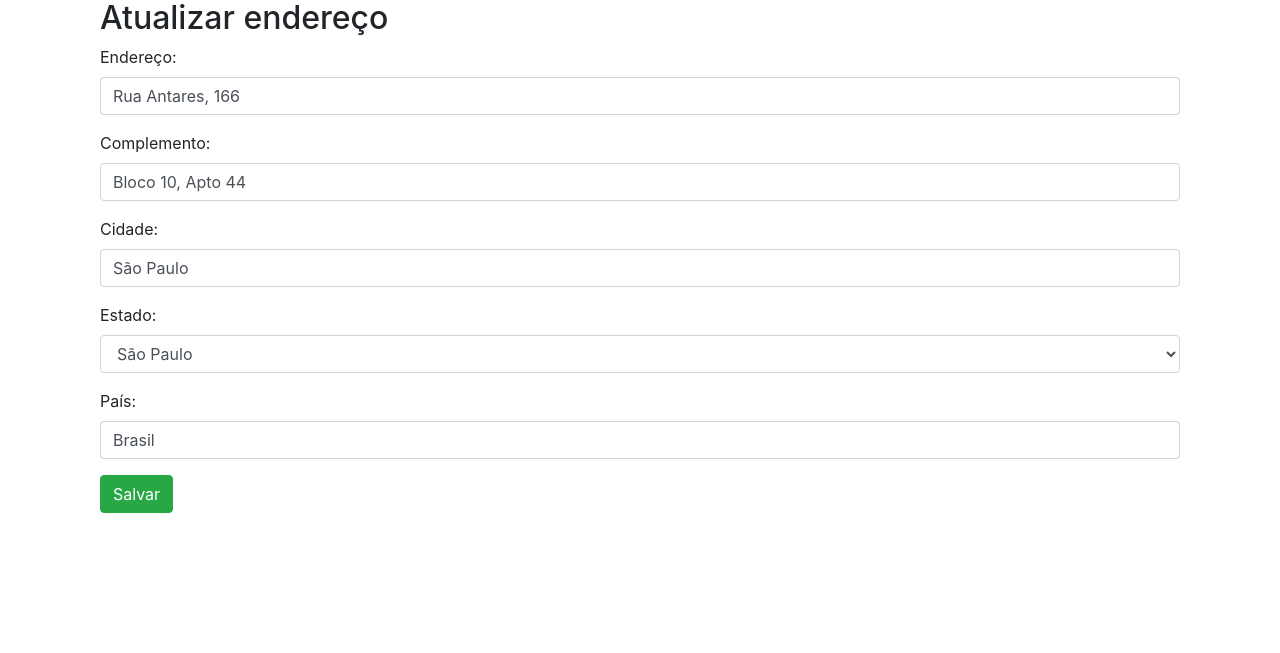
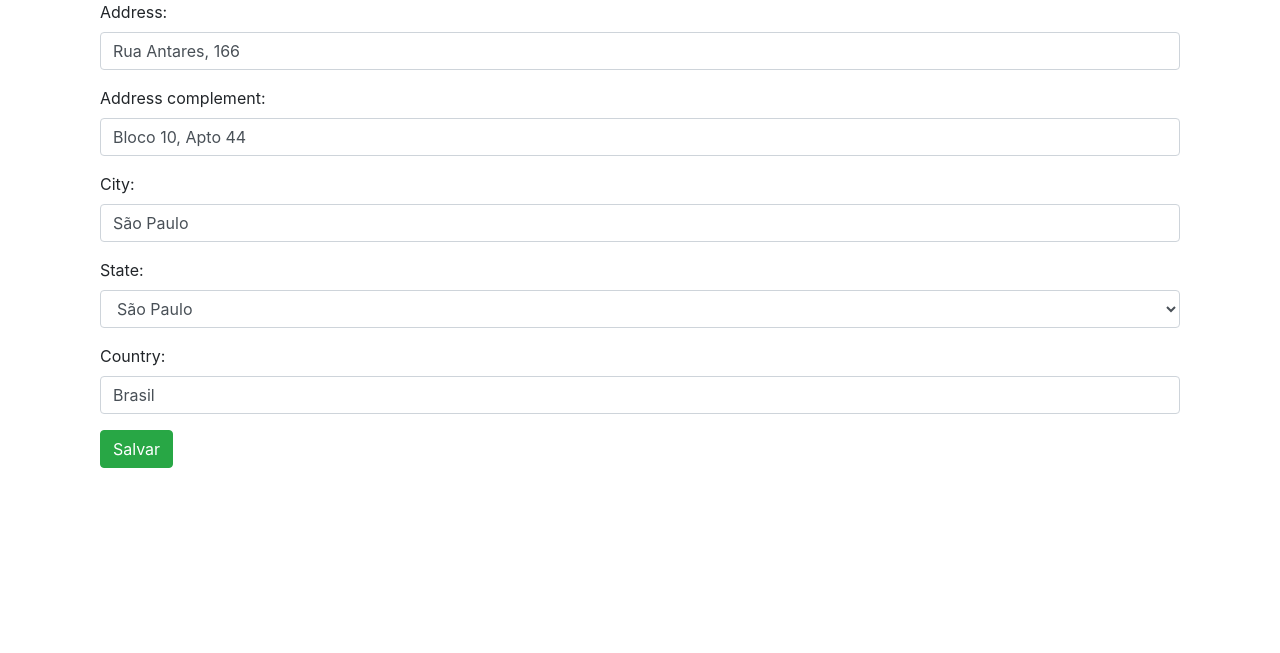
Before and after one commit to okelvynsantana/django-addresses, a Django app: page /addresses/22/update/ in a window 1280 px wide. Shown: the part 122-775 px from the top of the page. Run offline with Django 3.2, Linux system fonts and the light colour scheme; a user stored in the database is signed in; data comes from the database, SQL or seed files in the repository; both versions use the stored data as it was after the commit; some libraries are stand-ins or nearby versions.

Commit message:
Finished

```diff
--- a/django_addresses/urls.py
+++ b/django_addresses/urls.py
@@ -1,17 +1,9 @@
-from django.urls import path
 from django.contrib import admin
+from django.urls import path, include
 from my_app import views
 
 urlpatterns = [
     path('admin/', admin.site.urls, name='admin'),
-    path('login/', views.login, name='login'),
-    path('logout/', views.logout, name='logout'),
-    path('dashboard/', views.dashboard, name='dashboard'),
-    path('addresses/', views.address_list, name='address_list'),
-    path('addresses/create/', views.address_create, name='address_create'),
-    path(
-        'addresses/<int:id>/update/',
-        views.address_update,
-        name='address_update'
-    )
+    path('', include('my_app.urls')),
+
 ]
--- a/my_app/forms.py
+++ b/my_app/forms.py
@@ -1,54 +1,15 @@
 from django import forms
-from .models import STATE_CHOICES
+from .models import Address
 
 
-class AddressForm (forms.Form):
-    address = forms.CharField(
-        max_length=255,
-        label='Endereço',
-        widget=forms.TextInput(
-            attrs={
-                'class': 'form-control',
-                'placeholder': 'Ex: Avenida Paulista, 1000'
-            })
-    )
-    address_complement = forms.CharField(
-        max_length=30,
-        required=False,
-        label='Complemento',
-        widget=forms.TextInput(
-            attrs={
-                'class': 'form-control',
-                'placeholder': 'Ex: Bloco 10 Apto 44'
-            }
-        )
-    )
-    city = forms.CharField(
-        max_length=255,
-        label='Cidade',
-        widget=forms.TextInput(
-            attrs={
-                'class': 'form-control',
-                'placeholder': 'Ex: São Paulo'
-            }
-        )
-    )
-    state = forms.ChoiceField(
-        choices=STATE_CHOICES,
-        label='Estado',
-        widget=forms.Select(
-            attrs={
-              'class': 'form-control'
-            }
-        )
-    )
-    country = forms.CharField(
-        max_length=255,
-        label='País',
-        widget=forms.TextInput(
-            attrs={
-                'class': 'form-control',
-                'placeholder': 'Ex: Brasil'
-            }
-        )
-    )
+class AddressForm(forms.ModelForm):
+    class Meta:
+        model = Address
+        widgets = {
+            'address': forms.TextInput(attrs={'class': 'form-control'}),
+            'address_complement': forms.TextInput(attrs={'class': 'form-control'}),
+            'city': forms.TextInput(attrs={'class': 'form-control'}),
+            'state': forms.Select(attrs={'class': 'form-control'}),
+            'country': forms.TextInput(attrs={'class': 'form-control'})
+        }
+        fields = ('address', 'address_complement', 'city', 'state', 'country')
--- /dev/null
+++ b/my_app/urls.py
@@ -0,0 +1,15 @@
+from django.urls import path
+from . import views
+urlpatterns = [
+    path('', views.home, name='home'),
+    path('login/', views.login, name='login'),
+    path('logout/', views.logout, name='logout'),
+    path('addresses/', views.address_list, name='address_list'),
+    path('addresses/create/', views.address_create, name='address_create'),
+    path(
+        'addresses/<int:id>/update/',
+        views.address_update,
+        name='address_update'
+    ),
+    path('address/<int:id>/destroy', views.address_destroy, name='address_destroy')
+]
--- a/my_app/views.py
+++ b/my_app/views.py
@@ -1,9 +1,13 @@
-from django.shortcuts import render, redirect
+from django.shortcuts import render, redirect, reverse
 from django.contrib.auth import authenticate, login as django_login, logout as django_logout
 from django.http import HttpRequest
 from django.contrib.auth.decorators import login_required
-from .models import Address, STATE_CHOICES
 from .forms import AddressForm
+from .models import Address
+
+
+def home(request):
+    return redirect(reverse('address_list'))
 
 
 def login(request: HttpRequest):
@@ -16,30 +20,25 @@
 
     if user:
         django_login(request, user)
-        return redirect('/dashboard/')
+        return redirect(reverse('address_list'))
     message = 'Usuário ou senha inválidos.'
     return render(request, 'my_app/login.html', {'message': message})
 
 
-@login_required(login_url='/login/')
+@login_required(login_url='login')
 def logout(request):
     django_logout(request)
-    return redirect('/login/')
+    return redirect(reverse('login'))
 
 
-@login_required(login_url='/login/')
-def dashboard(request):
-    return render(request, 'my_app/dashboard.html')
-
-
-@login_required(login_url='/login/')
+@login_required(login_url='login')
 def address_list(request):
     addresses = Address.objects.all()
     return render(request,
                   'my_app/address/list.html', {'addresses': addresses})
 
 
-@login_required(login_url='/login/')
+@login_required(login_url='login')
 def address_create(request):
     form_submitted = False
     if request.method == 'GET':
@@ -49,15 +48,10 @@
         form_submitted = True
         form = AddressForm(request.POST)
         if form.is_valid():
-            Address.objects.create(
-                address=form.cleaned_data['address'],
-                address_complement=form.cleaned_data['address_complement'],
-                city=form.cleaned_data['city'],
-                state=form.cleaned_data['state'],
-                country=form.cleaned_data['country'],
-                user=request.user
-            )
-            return redirect('/addresses/')
+            address = form.save(commit=False)
+            address.user = request.user
+            address.save()
+            return redirect(reverse('address_list'))
     return render(request, 'my_app/address/create.html', {
         'form': form, 'form_submitted': form_submitted
     })
@@ -65,24 +59,29 @@
 
 @login_required(login_url='/login/')
 def address_update(request, id):
-    form_submited = False
+    form_submitted = False
     address = Address.objects.get(id=id)
     if request.method == 'GET':
-        form = AddressForm(address.__dict__)
+        form = AddressForm(instance=address)
     else:
-        form_submited = True
-        form = AddressForm(request.POST)
+        form_submitted = True
+        form = AddressForm(request.POST, instance=address)
         if form.is_valid():
-
-            address.address = request.POST.get('address')
-            address.address_complement = request.POST.get('address_complement')
-            address.city = request.POST.get('city')
-            address.state = request.POST.get('state')
-            address.country = request.POST.get('country')
-            address.save()
-            return redirect('/addresses/')
+            form.save()
+            return redirect(reverse('address_list'))
     return render(request, 'my_app/address/update.html', {
         'address': address,
         'form': form,
-        'form_submited': form_submited
+        'form_submitted': form_submitted
     })
+
+
+@login_required(login_url='login')
+def address_destroy(request, id):
+    address = Address.objects.get(id=id)
+    if request.method == 'GET':
+        form = AddressForm(instance=address)
+    else:
+        address.delete()
+        return redirect(reverse('address_list'))
+    return render(request, 'my_app/address/destroy.html', {'address': address, 'form': form})
--- a/templates/layout.html
+++ b/templates/layout.html
@@ -9,23 +9,28 @@
   <link rel="stylesheet" href="https://stackpath.bootstrapcdn.com/bootstrap/4.5.0/css/bootstrap.min.css">
 </head>
 <body>
-  <nav class="navbar navbar-expand-lg navbar-light bg-light">
-    <a class="navbar-brand" href="/addresses/ "><img src="{% static 'img/django-logo.svg' %}" alt="Logo Django" style="width: 100px;"></a>
-    <button class="navbar-toggler" type="button" data-toggle="collapse" data-target="#navbarSupportedContent" aria-controls="navbarSupportedContent" aria-expanded="false" aria-label="Toggle navigation">
+  <nav class="navbar navbar-expand-lg navbar-light bg-light ">
+    <a class="navbar-brand " href="{% url 'address_list' %}" >
+        <img src="{% static 'img/django-logo.svg' %}" alt="todoApp">
+    </a>
+    <button class="navbar-toggler" type="button" data-toggle="collapse" data-target="#navbarNav" aria-controls="navbarNav" aria-expanded="false" aria-label="Toggle navigation">
         <span class="navbar-toggler-icon"></span>
     </button>
 
-    <div class="collapse navbar-collapse" id="navbarSupportedContent">
-      <ul class="navbar-nav mr-auto">
-        <li class="nav-item active">
-          <a class="nav-link" href="#">Home <span class="sr-only">(current)</span></a>
-        </li>
+    <div class="collapse navbar-collapse  d-flex justify-content-end" id="navbarNav">
+        <ul class="navbar-nav ">
           {% if request.user.is_authenticated %}
             <li class="nav-item active">
-          <a class="nav-link" href="{% url 'logout' %}">Logout <span class="sr-only">(current)</span></a>
+                <a class="nav-link" href="{% url 'address_list' %}">Meus endereços</a>
+            </li>
+            <li class="nav-item active">
+                <a class="nav-link" href="{% url 'address_create' %}">Criar endereço</a>
+            </li>
+            <li class="nav-item active ">
+                <a class="nav-link " href="{% url 'logout' %}">Sair</a>
             </li>
           {% endif %}
-
+        </ul>
     </div>
 </nav>
   <div class="container">
--- a/templates/my_app/address/address_form.html
+++ b/templates/my_app/address/address_form.html
@@ -1,4 +1,3 @@
-{% csrf_token %}
   <div class="form-group">
     {{ form.address.label_tag }}
     {{ form.address }}
--- a/templates/my_app/address/create.html
+++ b/templates/my_app/address/create.html
@@ -4,12 +4,13 @@
 <div class="container">
   <h2 style="margin-top:20px;">Cadastrar endereço</h2>
   <form
-  action="/addresses/create/"
+  action="{% url 'address_create' %}"
   method="POST"
   {% if form_submitted %}
   class="was-validated"
   {% endif %}
   >
+    {% csrf_token %}
     {% include 'my_app/address/address_form.html' %}
     <button type="submit" class="btn btn-success">Salvar</button>
   </form>
--- a/templates/my_app/address/form.html
+++ b/templates/my_app/address/form.html
@@ -1,7 +1,5 @@
 
   <div class="container">
-    <form action="/addresses/{{ address.id }}/update/" method="POST">
-      {% csrf_token %}
       <div class="form-group">
         <label for="address">Endereço*: </label>
         <input
--- a/templates/my_app/address/update.html
+++ b/templates/my_app/address/update.html
@@ -4,12 +4,14 @@
   <div class="container">
     <h2 style="margin-top:20px;">Atualizar endereço</h2>
     <form
-    action="/addresses/create/"
+    action="{% url 'address_update' address.id%}"
     method="POST"
     {% if form_submitted %}
     class="was-validated"
     {% endif %}
     >
+    {% csrf_token %}
+
       {% include 'my_app/address/address_form.html' %}
       <button type="submit" class="btn btn-success">Salvar</button>
     </form>
--- a/templates/my_app/login.html
+++ b/templates/my_app/login.html
@@ -5,8 +5,9 @@
 
 {% block content %}
 <div class="container">
-  <h3>Login</h3>
-  {% if message %}
+  <h3 class="d-flex justify-content-center" style="margin-top: 30px; font-weight: bold">Login</h3>
+  <div >
+    {% if message %}
     <div class="alert alert-danger">{{ message }}</div>
   {% endif %}
   <form action="/login/" method="POST">
@@ -21,6 +22,7 @@
     </div>
     <button class="btn btn-success"type="submit">Entrar</button>
   </form>
+  </div>
 
 </div>
 {% endblock %}
```
Also changed, not shown: templates/my_app/address/destroy.html (added, +16 -0 lines), templates/my_app/address/list.html (+15 -5 lines), templates/my_app/dashboard.html (deleted, +0 -11 lines), db.sqlite3, my_app/static/img/django-logo.svg. Lines whose indentation alone changed are shown as unchanged.
